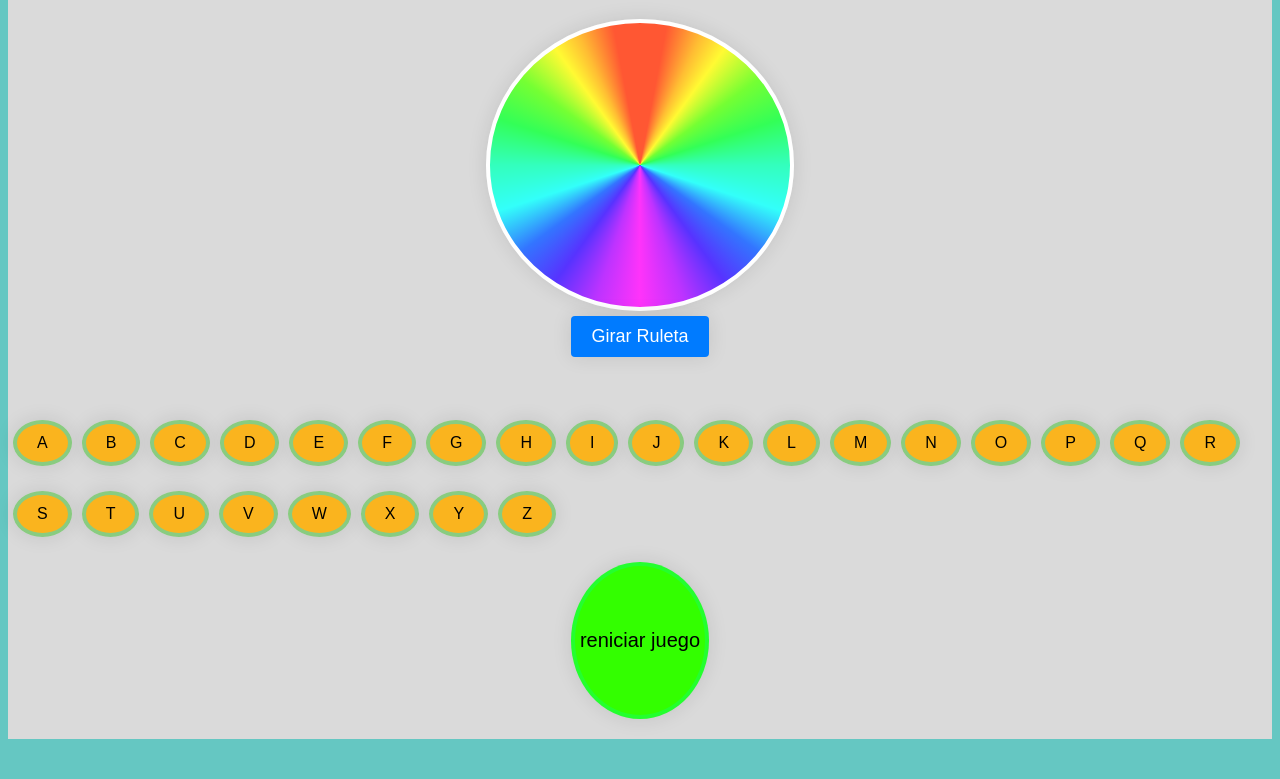
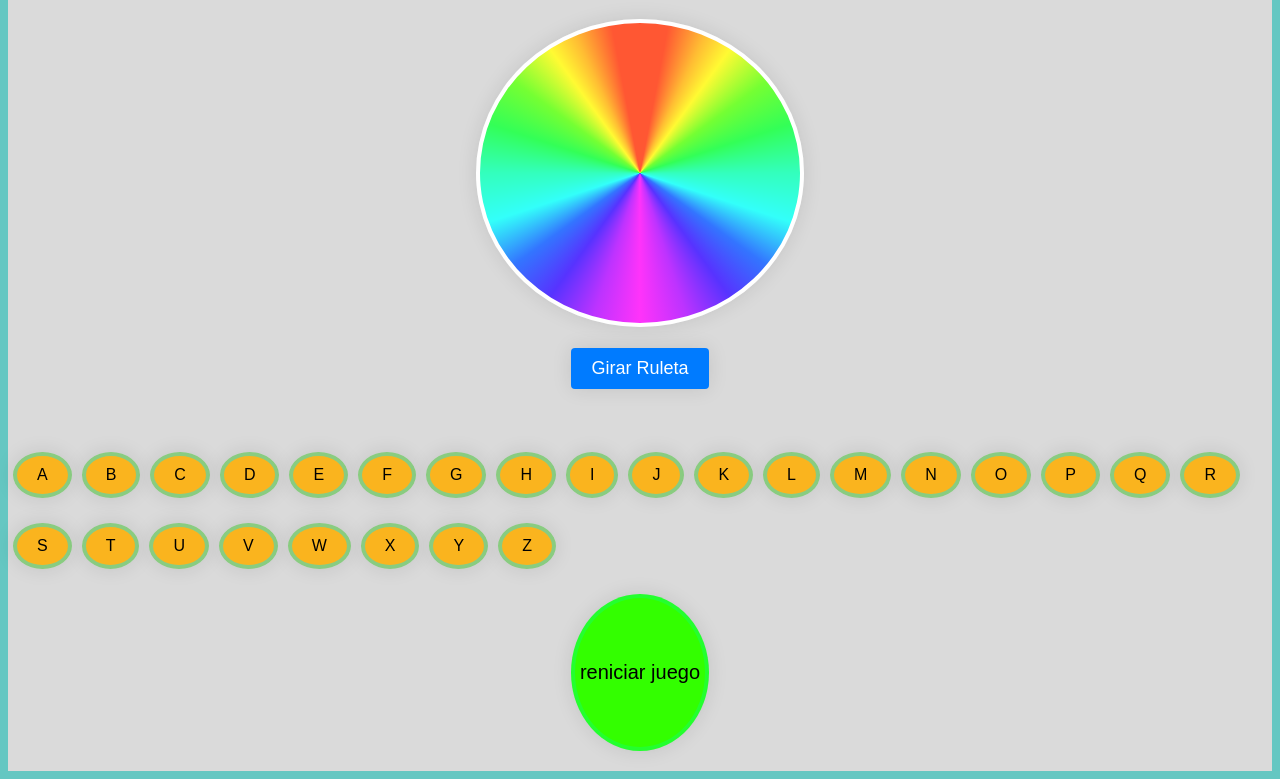
Before and after one commit to Moshe21/table_plays, a plain HTML site: page index.html in a window 1280 px wide. Shown: the part 69-848 px from the top of the page. Before the commit the page ends 816 px from the top, so only its background shows below. Drawn offline with nearby package versions, Linux system fonts and the light colour scheme.

Commit message:
rueda fija tamaño

```diff
--- a/index.html
+++ b/index.html
@@ -12,7 +12,8 @@
 
        <div class="container">
         <h1>Ruleta loca</h1>
-        <div class="wheel"></div>
+        <div class="wheel-tamaño"></div>
+        <p class="wheel"></p>
         <button class="spin-btn"   onclick="spinWheel()">Girar Ruleta</button>
 
 
--- a/style.css
+++ b/style.css
@@ -39,15 +39,17 @@ body {
     flex-direction: column;
     align-items: center;
     justify-content: center;
-    height: 100vh;
+
   }
 
+.wheel {
+  padding: 10px 20px;
+  width: 35vh;
 
-.wheel {
-  width: 300px;
-  height: 300px;
+  height: 35vh;
   border-radius: 50%;
-  position: relative;
+margin-block-start: auto;
+  position:relative;
 
   border: 4px solid #fff;
   box-shadow: 0 0 20px rgba(0, 0, 0, 0.1);
```
